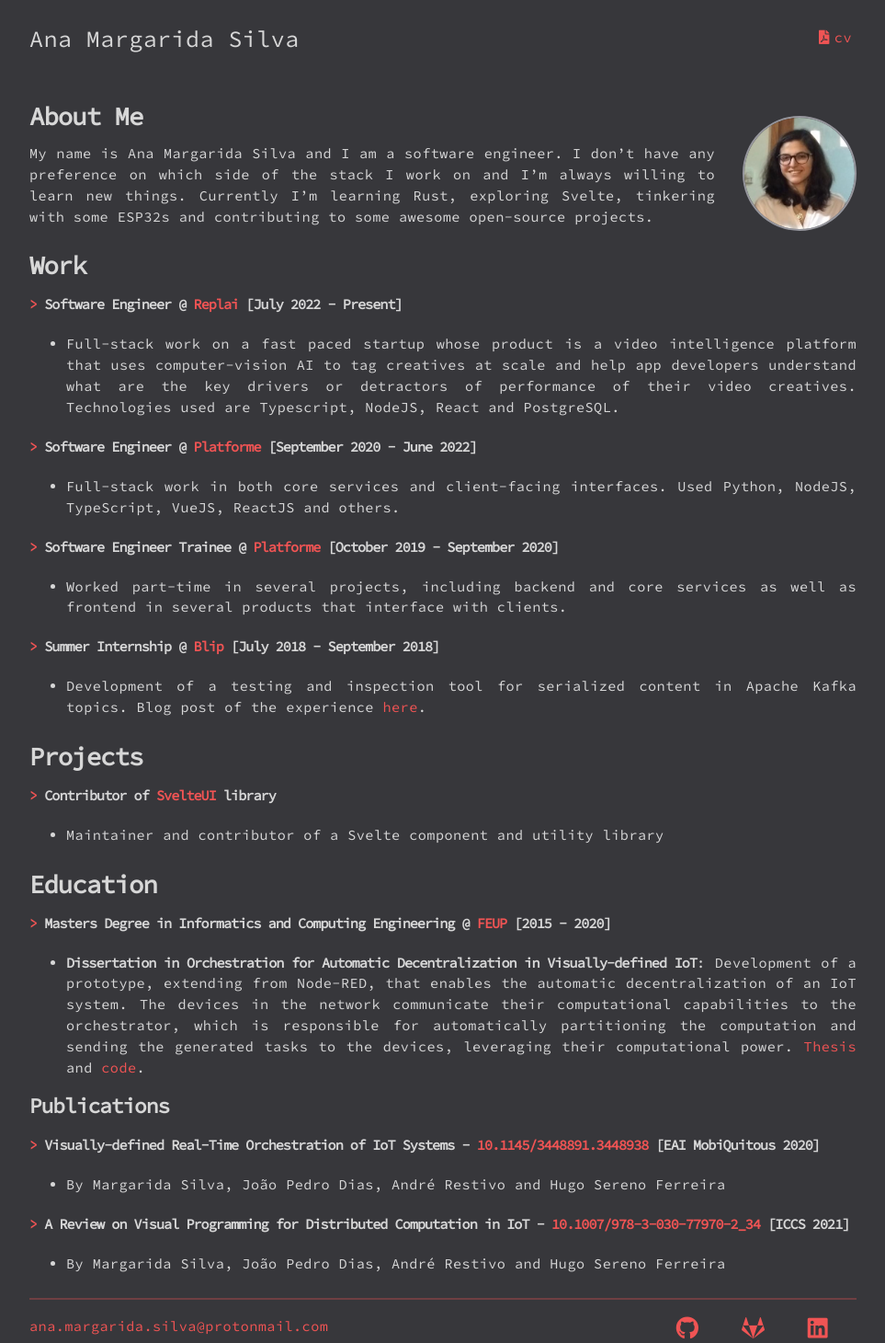
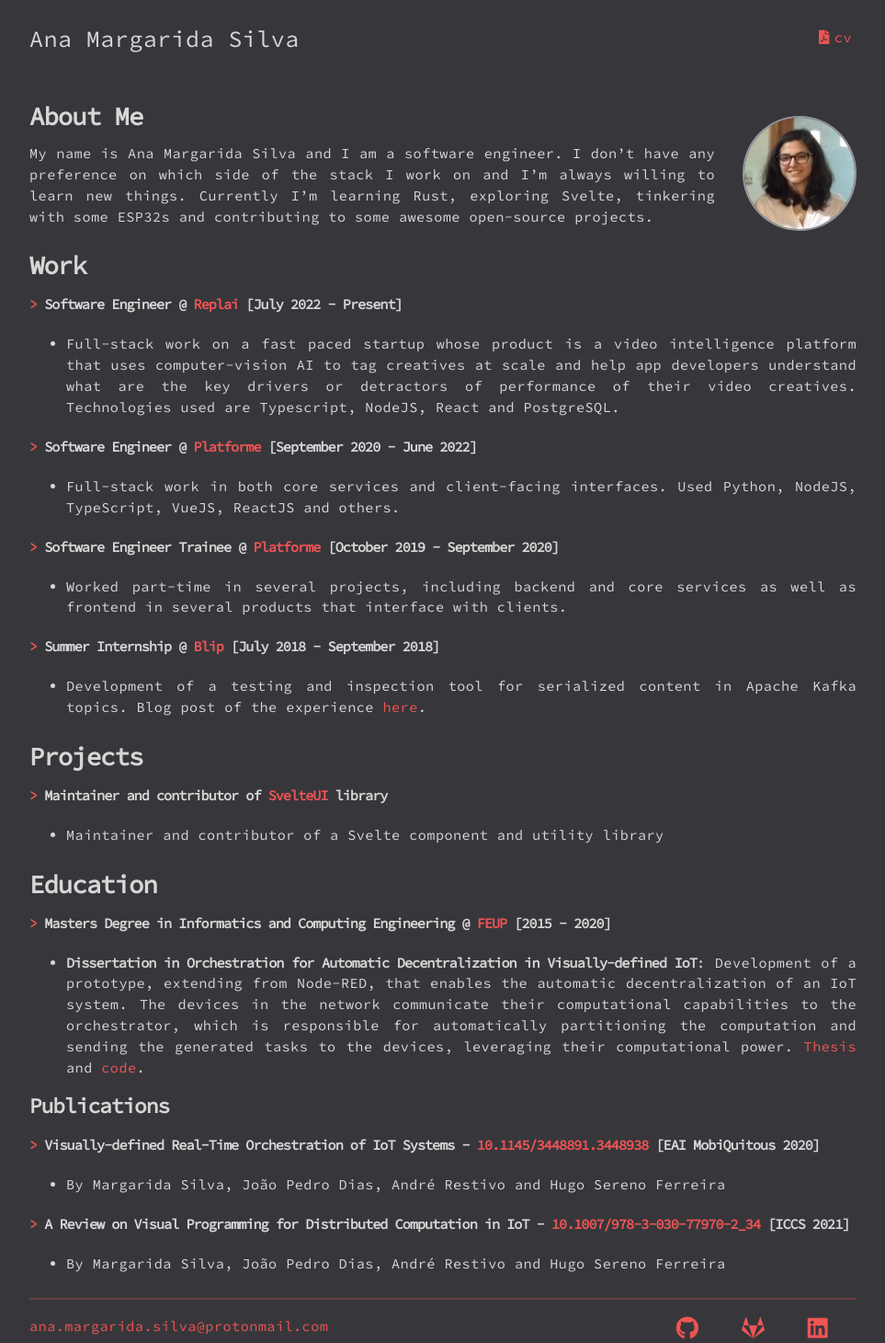
Before and after one commit to BeeMargarida/BeeMargarida.github.io, a Jekyll site: the page built from index.md, in a window 1280 px wide. Shown: the whole page at 92% size, without its empty margins (158-1121 px from the left). Built offline with Jekyll 4.4.1, drawn with Linux system fonts in a browser that asks for light colours; nearby versions of some CDN libraries.

Commit message:
docs: update

```diff
--- a/index.md
+++ b/index.md
@@ -26,7 +26,7 @@ My name is Ana Margarida Silva and I am a software engineer. I don't have any pr
 
 # Projects
 
-#### <span class="title-intro">></span> Contributor of [SvelteUI](https://www.svelteui.org/) library
+#### <span class="title-intro">></span> Maintainer and contributor of [SvelteUI](https://www.svelteui.org/) library
 * Maintainer and contributor of a Svelte component and utility library
 
 # Education
```
